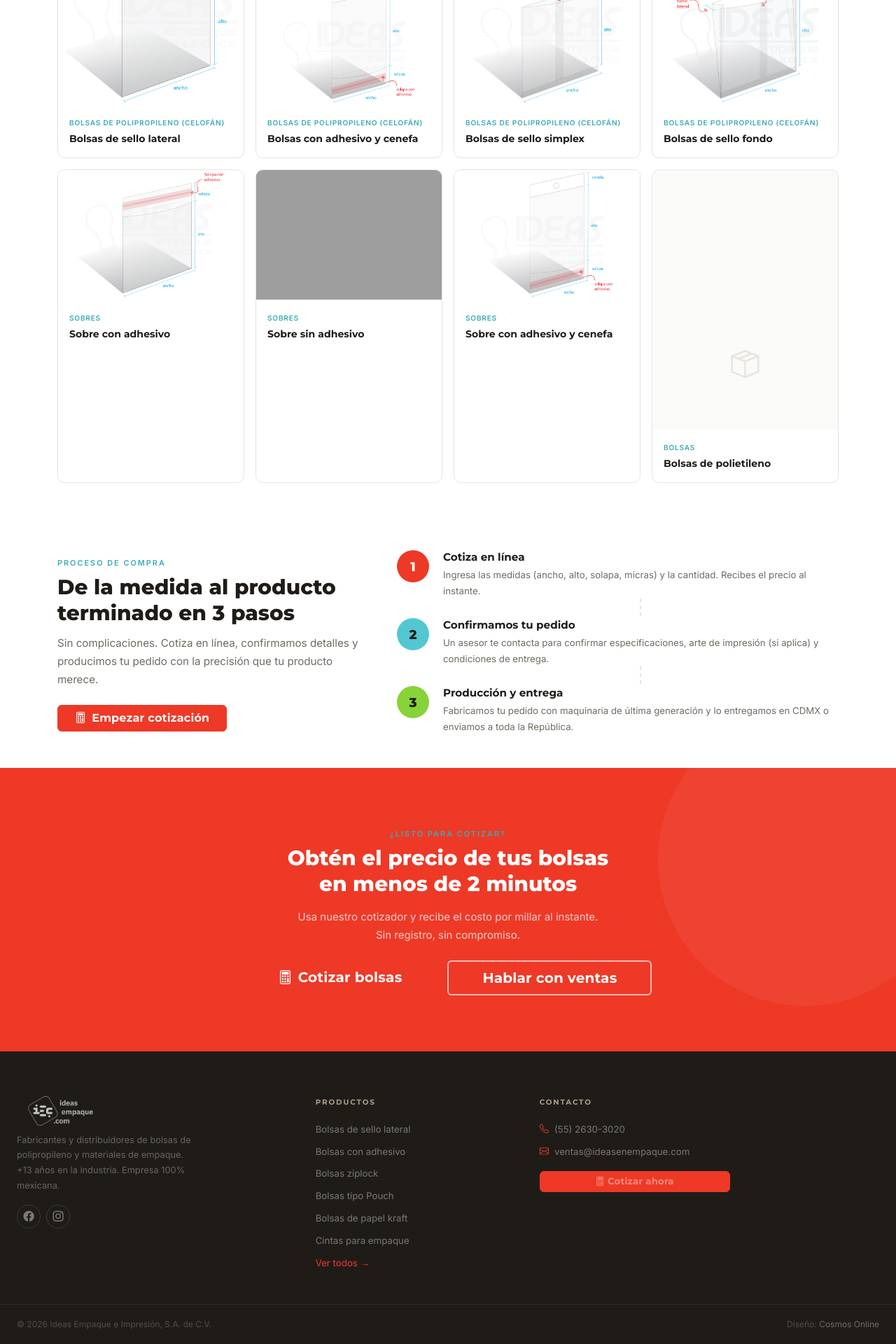
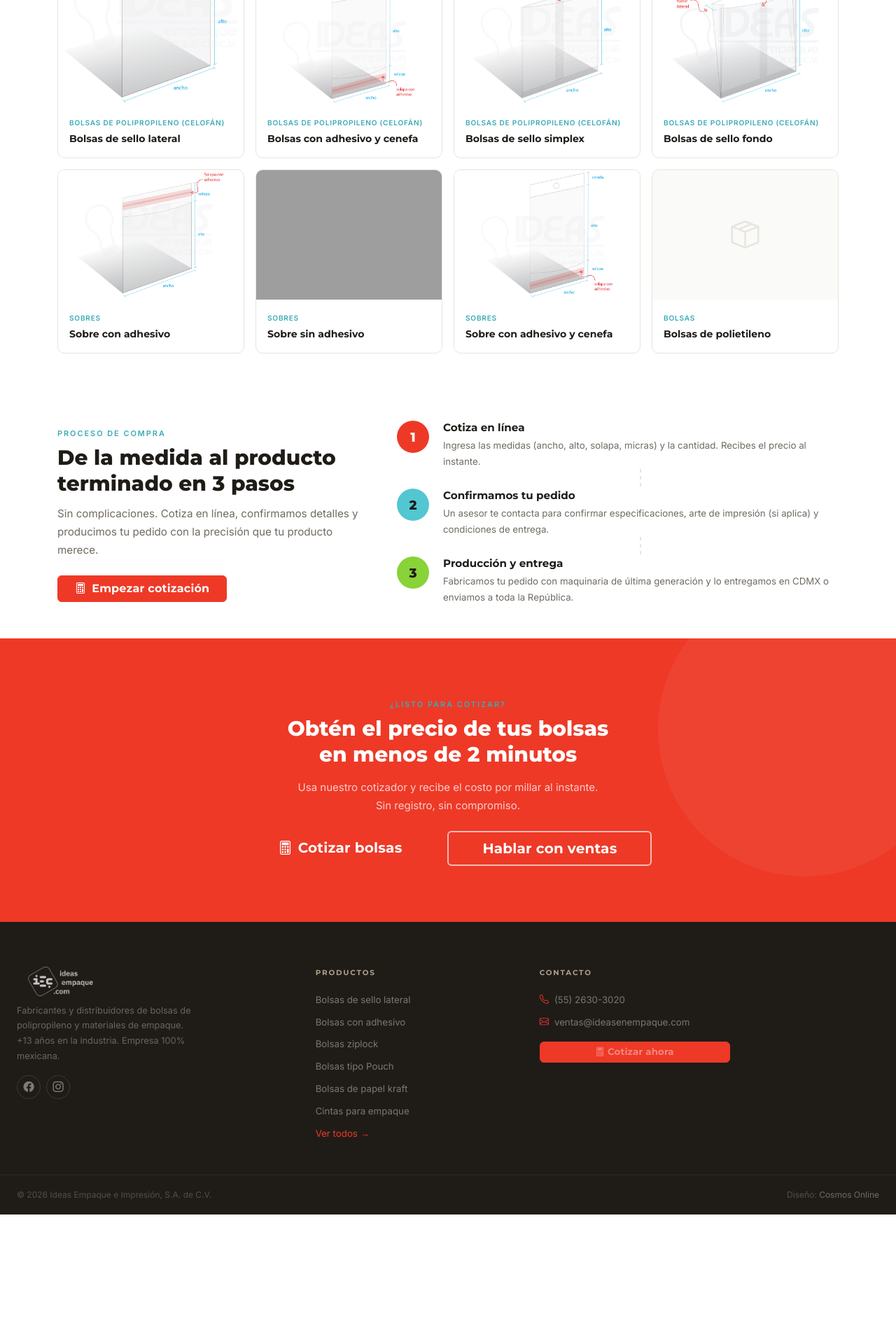
Before and after one commit to cosmos-online/ideasenempaque, a PHP site: page / in a window 1280 px wide. Shown: the part 1433-3353 px from the top of the page at 70% size. After the commit the page ends 3168 px from the top, so only its background shows below. Run offline with PHP 8.4, Linux system fonts and the light colour scheme; grey boxes are pictures that could not be loaded.

Commit message:
fix: tarjeta sin imagen generaba doble bloque de 185px (product-card-img vacío + placeholder)

```diff
--- a/public_html/assets/css/style.css
+++ b/public_html/assets/css/style.css
@@ -362,6 +362,11 @@ img { max-width: 100%; display: block; }
     display: flex; align-items: center; justify-content: center;
     color: var(--border); font-size: 2.5rem;
 }
+.product-card-no-img {
+    width: 100%; height: 100%;
+    display: flex; align-items: center; justify-content: center;
+    color: var(--border); font-size: 2.5rem;
+}
 .product-card-hover {
     position: absolute; inset: 0;
     background: rgba(31,28,24,.80);
--- a/public_html/index.php
+++ b/public_html/index.php
@@ -169,14 +169,13 @@ $destacados = array_slice($PRODUCTOS, 0, 8, true);
                         <?php if (!empty($p['imagenes'][0])): ?>
                         <img src="<?= APP_URL ?>/assets/img/productos/<?= e($p['imagenes'][0]) ?>"
                              alt="<?= e($p['nombre']) ?>" loading="lazy">
+                        <?php else: ?>
+                        <div class="product-card-no-img"><i class="bi bi-box-seam"></i></div>
                         <?php endif; ?>
                         <div class="product-card-hover">
                             <span class="btn btn-primary btn-sm px-3">Ver producto</span>
                         </div>
                     </div>
-                    <?php if (empty($p['imagenes'][0])): ?>
-                    <div class="product-card-img-placeholder"><i class="bi bi-box-seam"></i></div>
-                    <?php endif; ?>
                     <div class="product-card-body">
                         <div class="product-cat-badge"><?= e($p['categoria']) ?></div>
                         <div class="product-card-title"><?= e($p['nombre']) ?></div>
```
